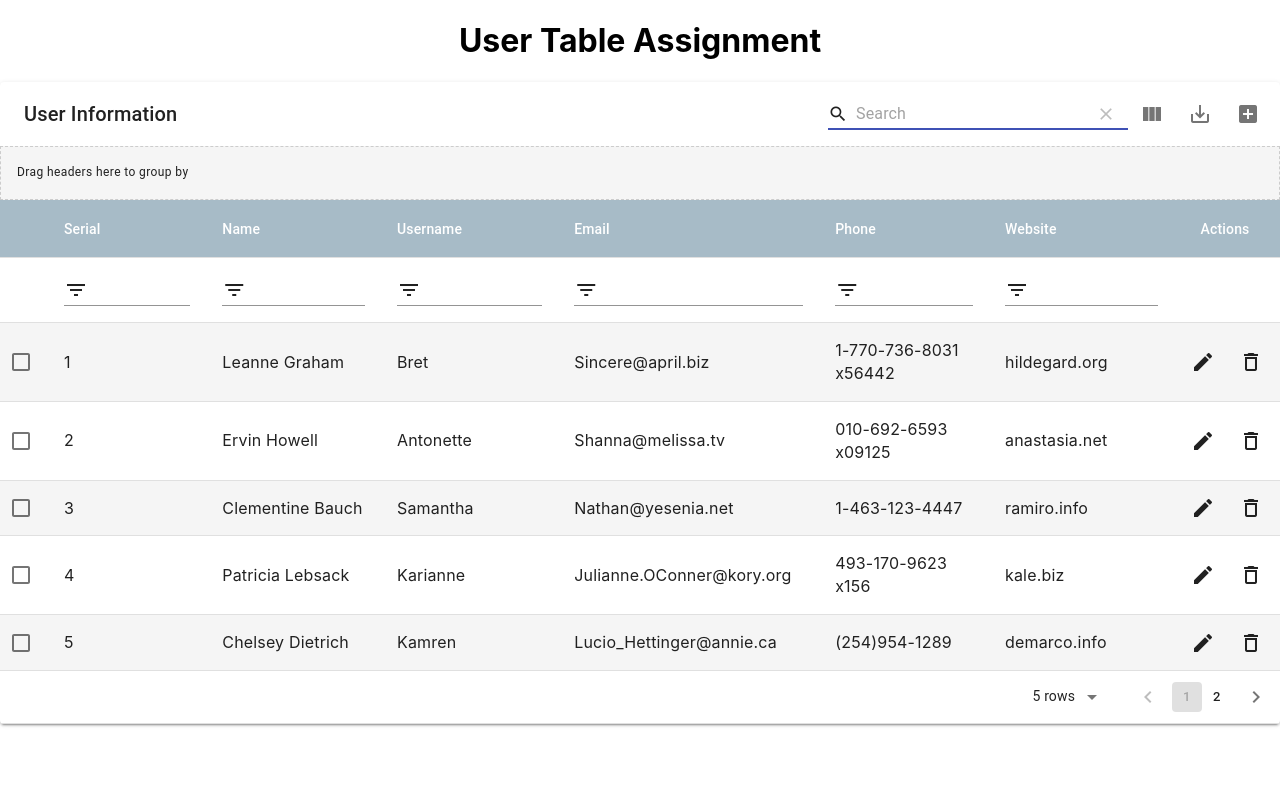
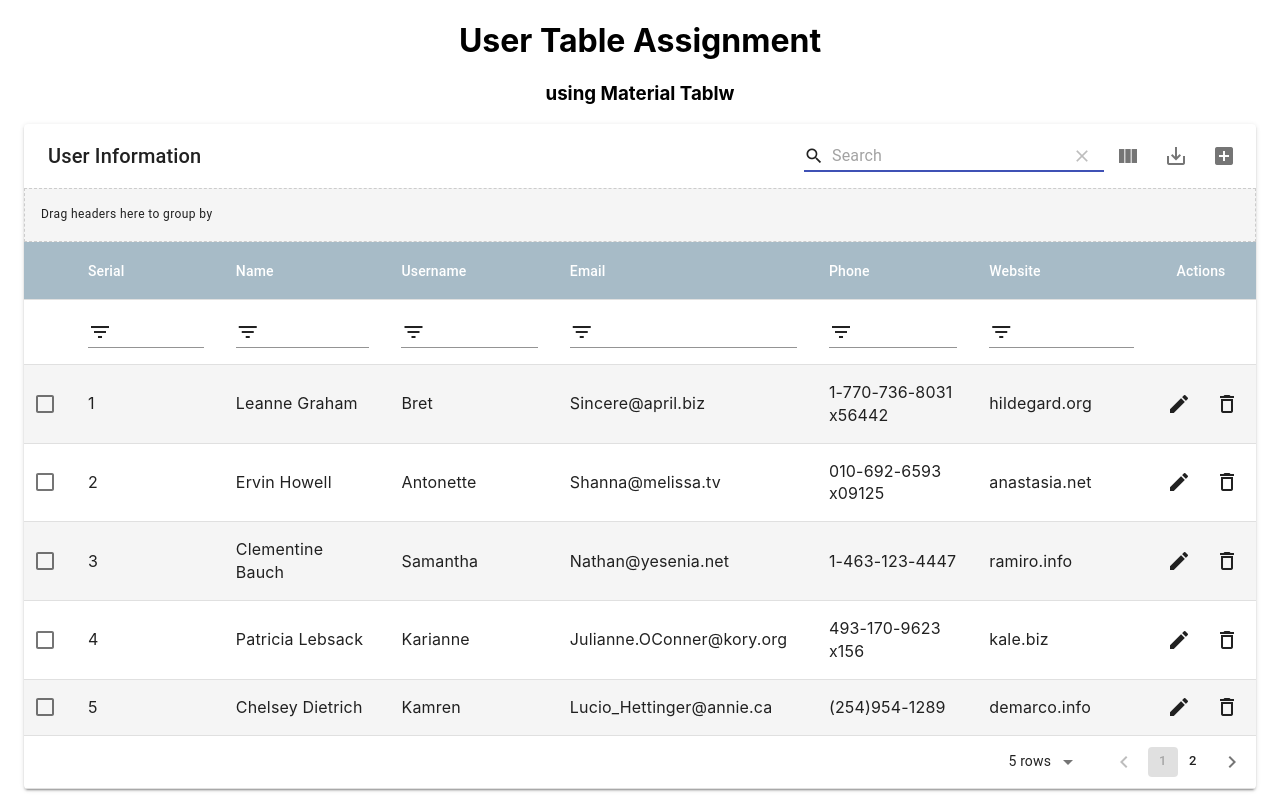
Before and after one commit to mdozairq/userTable, a React (Create React App) app: page / in a window 1280 px wide. Built offline with nearby package versions, Linux system fonts and the light colour scheme.

Commit message:
minor updataion

```diff
--- a/src/App.js
+++ b/src/App.js
@@ -1,7 +1,7 @@
 import React, { useState} from 'react';
 import './App.css';
 import MaterialTable from 'material-table';
-// import { Container } from '@material-ui/core'
+import { Container } from '@material-ui/core'
 //import axios from 'axios';
 
 
@@ -263,8 +263,9 @@ function App() {
   return (
     <div className="App">
       <h1 align="center">User Table Assignment</h1>
-
-      <MaterialTable columns={columns} data={tableData}
+      <h3 align="center">using Material Tablw</h3>
+    <Container>
+      <MaterialTable columns={columns} data={tableData} title="User Information"
         editable={{
           onRowAdd: (newRow) => new Promise((resolve, reject) => {
             setTableData([...tableData, newRow])
@@ -285,7 +286,6 @@ function App() {
 
           })
         }}
-        onSelectionChange={(selectedRows) => console.log(selectedRows)}
         options={{
           sorting: true, search: true,
           searchFieldAlignment: "right", searchAutoFocus: true, searchFieldVariant: "standard",
@@ -297,8 +297,8 @@ function App() {
           rowStyle: (data, index) => index % 2 === 0 ? { background: "#f5f5f5" } : null,
           headerStyle: { background: "#A7BBC7",color:"#fff"}
         }}
-        title="User Information"
         />
+    </Container>
     </div>
   );
 }
```
